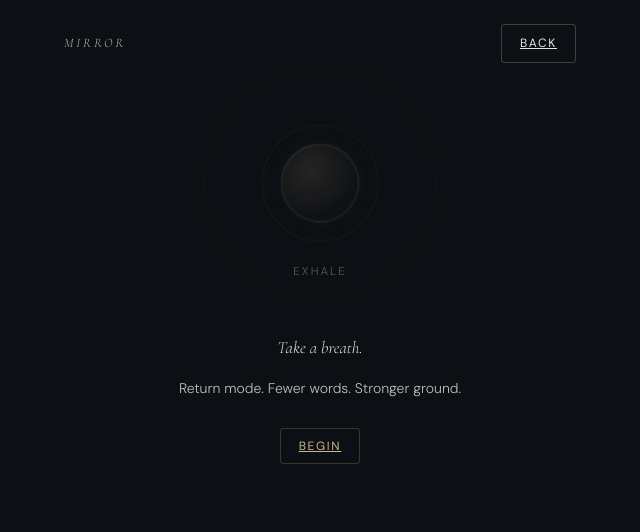
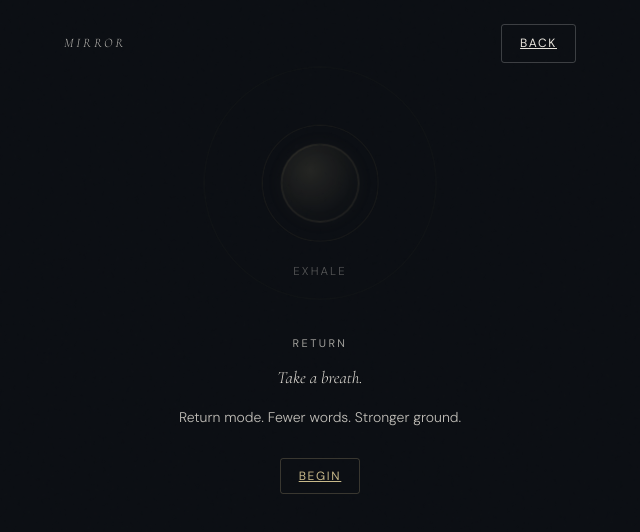
Before and after one commit to coherence-nikolai/mirror, a Next.js app: page /return in a window 1280 px wide. Shown: the top 532 px of the page, without its empty margins (320-960 px from the left). Built offline with nearby package versions, Linux system fonts and the light colour scheme.

Commit message:
Add files via upload

```diff
--- a/components/return/ReturnScreen.tsx
+++ b/components/return/ReturnScreen.tsx
@@ -67,6 +67,9 @@ export default function ReturnScreen() {
       {state ? (
         <div className={styles.content}>
           <div className={`${styles.shiftArea} emerge`}>
+            <div className="t-label" style={{ marginBottom: '12px', display: 'block' }}>
+              Return
+            </div>
             <p className={`t-shift ${styles.shift}`}>{state.shiftPhrase}</p>
           </div>
 
@@ -108,6 +111,9 @@ export default function ReturnScreen() {
         </div>
       ) : (
         <div className={styles.empty}>
+          <div className="t-label" style={{ marginBottom: '12px', display: 'block' }}>
+            Return
+          </div>
           <p className="t-prompt">Take a breath.</p>
           <p className="t-small" style={{ marginTop: '16px', textAlign: 'center' }}>
             Return mode. Fewer words. Stronger ground.
```
